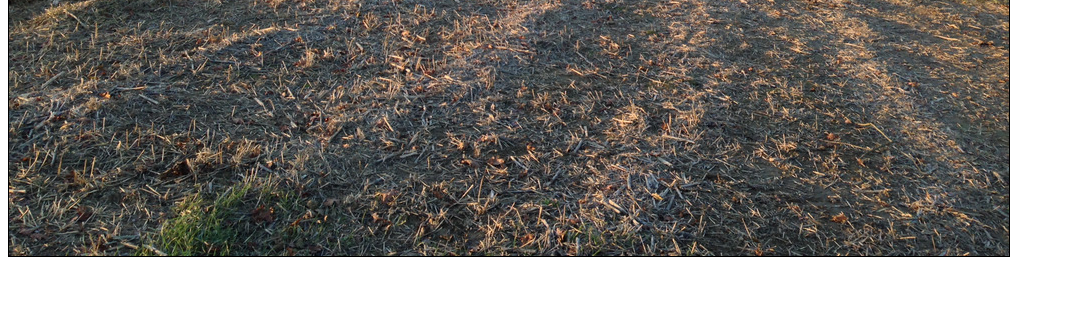
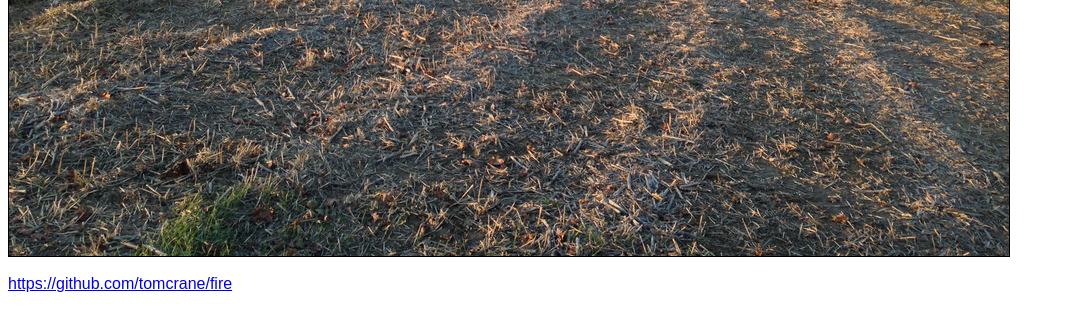
Before and after one commit to tomcrane/fire, a plain HTML site: page index.html in a window 1280 px wide. Shown: the part 503-814 px from the top of the page, without its empty margins (0-1065 px from the left). Drawn offline with nearby package versions, Linux system fonts and the light colour scheme.

Commit message:
https jquery

```diff
--- a/index.html
+++ b/index.html
@@ -24,7 +24,9 @@
 <div id="viewer">
 </div>
 
-<script src="http://code.jquery.com/jquery-3.1.1.min.js" integrity="sha256-hVVnYaiADRTO2PzUGmuLJr8BLUSjGIZsDYGmIJLv2b8=" crossorigin="anonymous"></script>
+<p><a href="https://github.com/tomcrane/fire">https://github.com/tomcrane/fire</a></p>
+
+<script src="https://code.jquery.com/jquery-3.1.1.min.js" integrity="sha256-hVVnYaiADRTO2PzUGmuLJr8BLUSjGIZsDYGmIJLv2b8=" crossorigin="anonymous"></script>
 <script type="text/javascript">
 
     var $viewer = $('#viewer');
```
